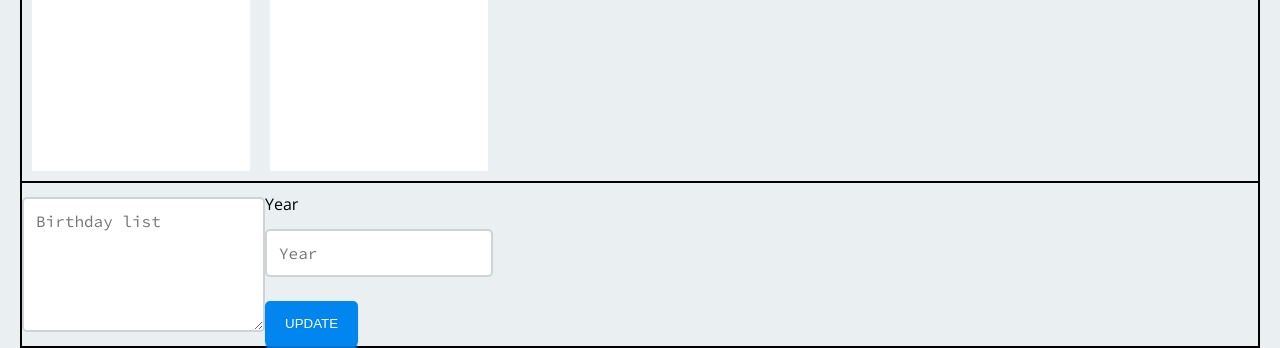
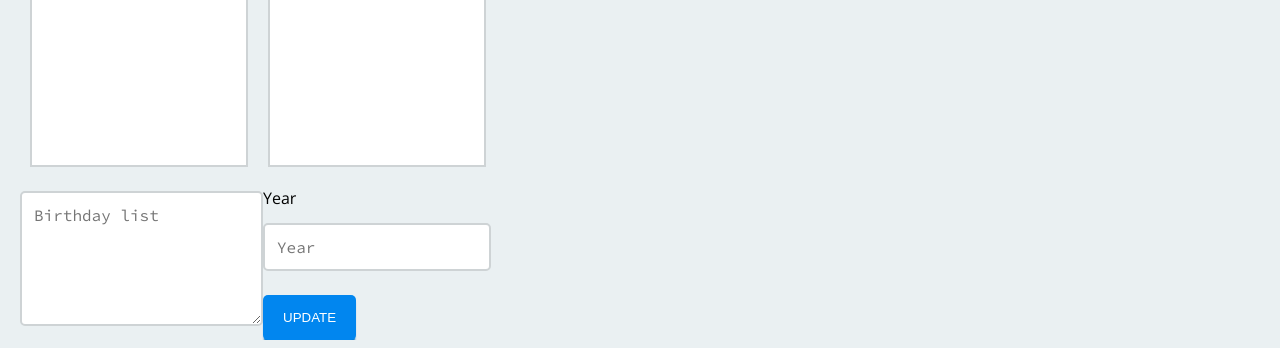
Before and after one commit to arkenstan/birthday-cal, a plain HTML site: page index.html in a window 1280 px wide. Shown: the part 516-864 px from the top of the page. Drawn offline with nearby package versions, Linux system fonts and the light colour scheme.

Commit message:
updated card and card-containers layout for adjusted scaffolding

```diff
--- a/styles/components.css
+++ b/styles/components.css
@@ -28,6 +28,9 @@
   display: grid;
   grid-template-columns: repeat(auto-fit, minmax(40px, 1fr));
   grid-auto-rows: 1fr;
+  height: 100%;
+  border: 2px solid #ced3d5;
+  border-top: 0;
 }
 .card > .card-content > .user {
   /* border: 1px solid #000; */
--- a/styles/layouts.css
+++ b/styles/layouts.css
@@ -8,7 +8,6 @@ header {
 
 .take-up-width {
   width: 100%;
-  border: 1px solid #000;
 }
 
 .basic-col-flex {
@@ -31,3 +30,7 @@ header {
   display: flex;
   flex-flow: row wrap;
 }
+
+.cards-container {
+  display: flex;
+}
```
